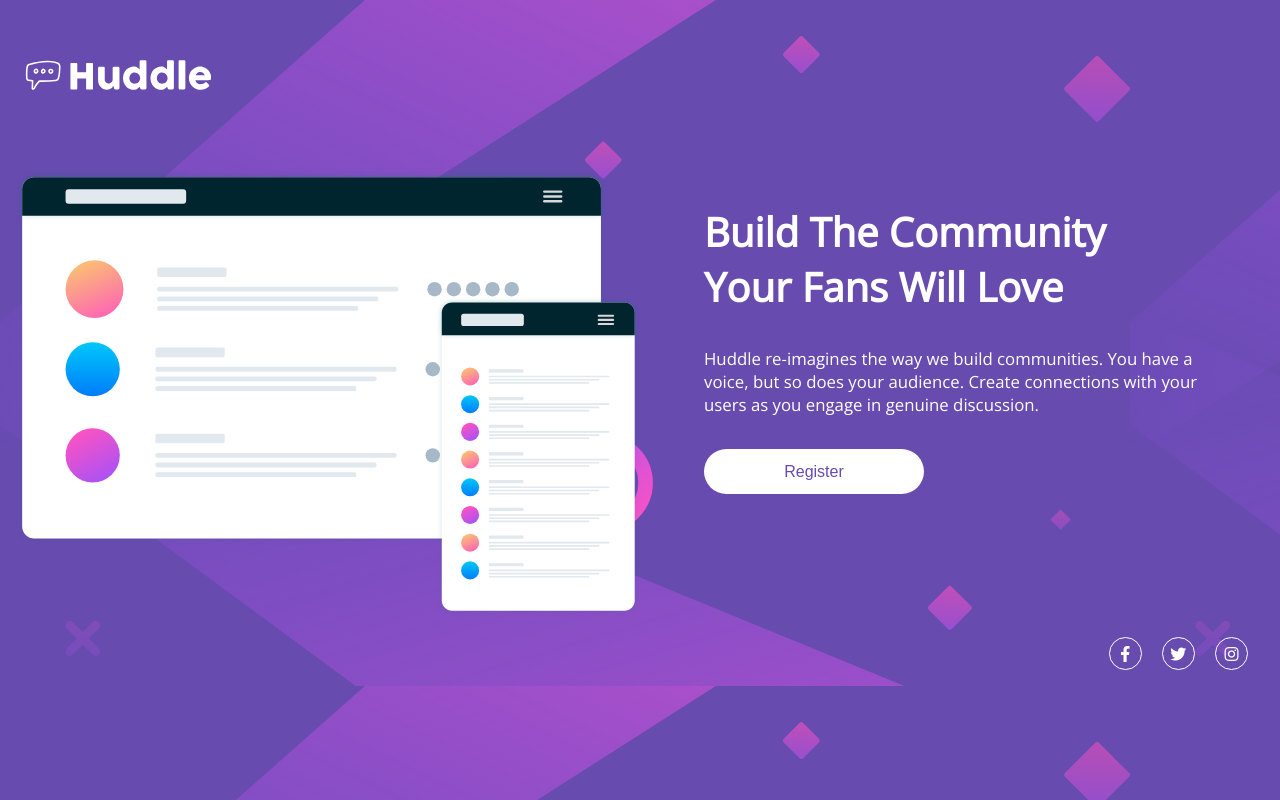
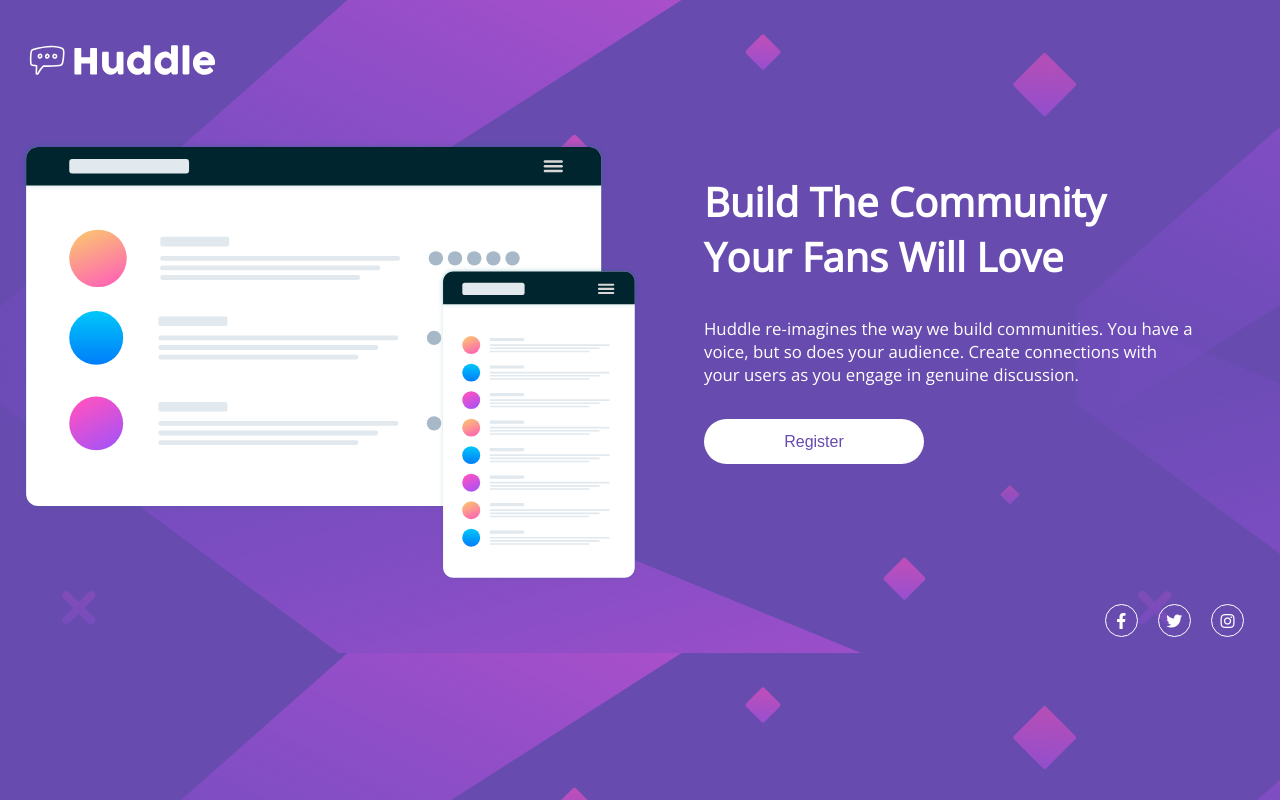
Before and after one commit to alejomontoya/huddle-landing-page, a plain HTML site: page index.html in a window 1280 px wide. Drawn offline with nearby package versions, Linux system fonts and the light colour scheme.

Commit message:
Fixed problem scroll

```diff
--- a/styles/main.css
+++ b/styles/main.css
@@ -19,14 +19,14 @@ button {
 }
 
 .wrapper {
-  max-width: 1440px;
+  max-width: 1240px;
   margin: auto;
   padding: 0 1em;
 }
 
 .header img {
   width: 200px;
-  height: 150px;
+  height: 120px;
 }
 
 main {
```
